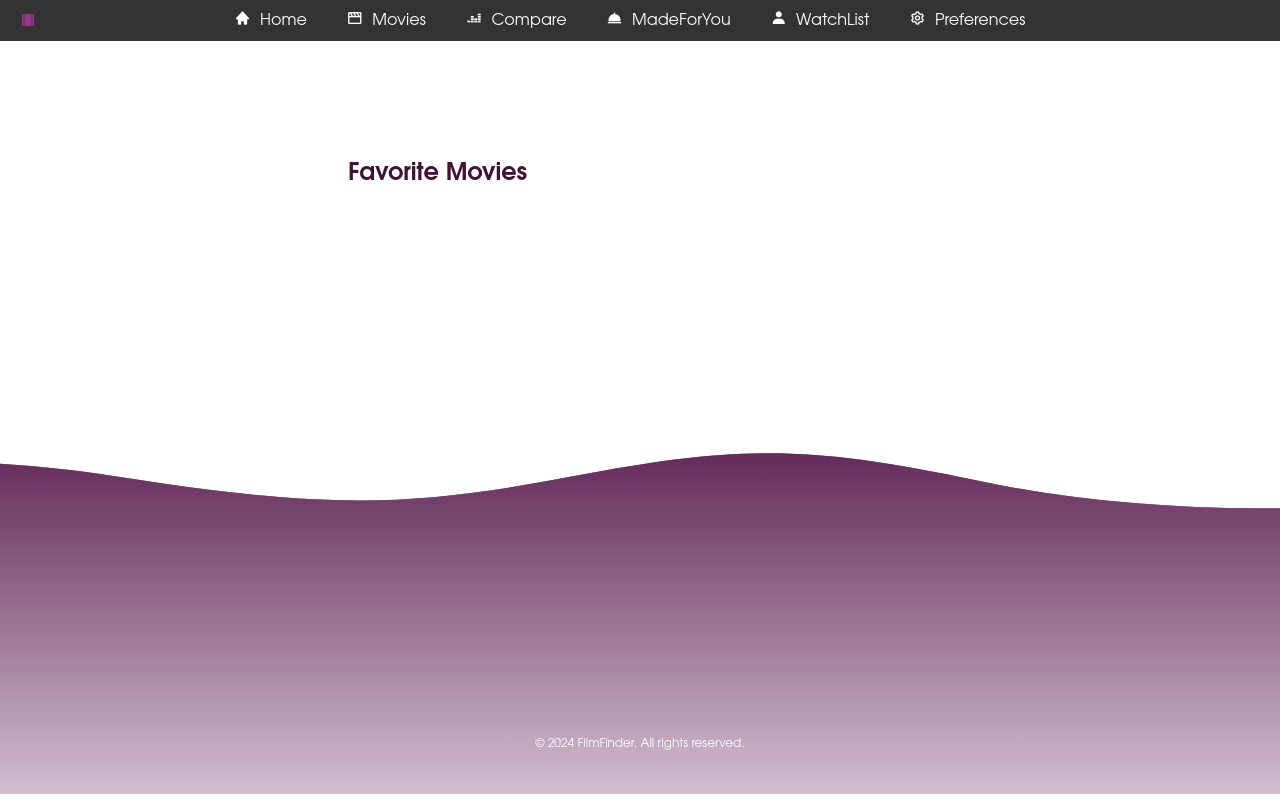
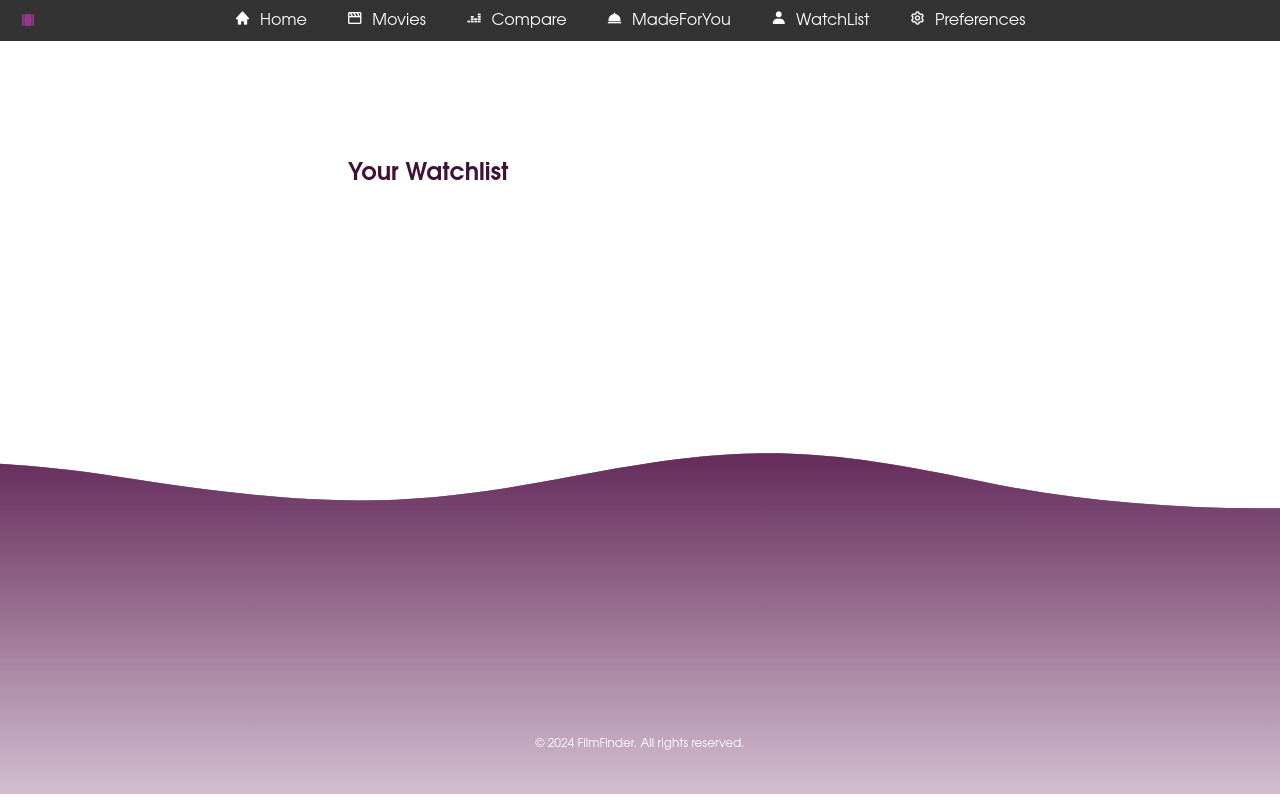
Before and after one commit to Romeo110/WebFinal, a PHP site: page /watch_list.php in a window 1280 px wide. Run offline with PHP 8.4, Linux system fonts and the light colour scheme; some libraries are stand-ins or nearby versions.

Commit message:
Update watch_list.php

```diff
--- a/watch_list.php
+++ b/watch_list.php
@@ -182,8 +182,9 @@ $conn->close();
 
 
     <div class="main-content">
-    <h2>Favorite Movies</h2>
+    <h2>Your Watchlist</h2>
     <div id="movie-details-container"></div>
+		<p id="no-movies-text" style="display: none;">Go to <a href="movies.html">Movies</a> to find your next watch.</p>
     </div>
 
     <!-- Footer -->
@@ -273,6 +274,9 @@ $conn->close();
 												return;
 										}
 										var container = document.getElementById('movie-details-container');
+										if (movieDetails.length === 0) {
+												document.getElementById('no-movies-text').style.display = 'block';
+										} else {
 												movieDetails.forEach(function(movie) {
 														if (movie.error) {
 																console.error("Error loading movie details:", movie.error);
@@ -295,6 +299,7 @@ $conn->close();
 														`;
 														container.appendChild(movieDiv);
 												});
+										}
 								} catch (e) {
 										console.error("Error parsing JSON:", e);
 								}
@@ -306,6 +311,7 @@ $conn->close();
 						console.error("Request failed:", this.statusText);
 				};
 				xhr.send(formData);
+
 				// Add event listener for the "Remove from Watchlist" button
 				document.addEventListener('click', function(event) {
 						if (event.target.classList.contains('remove-from-watchlist-btn')) {
```
Lines whose indentation alone changed are shown as unchanged.
